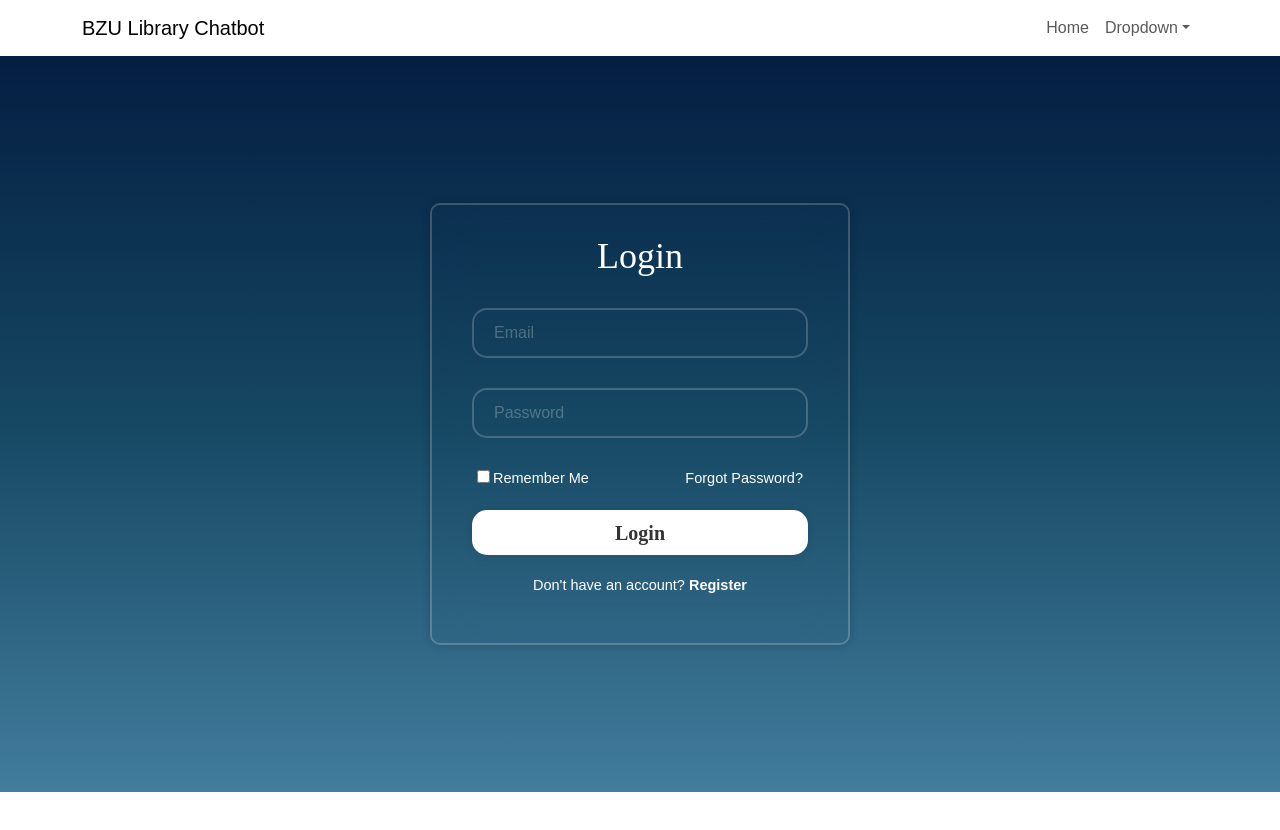
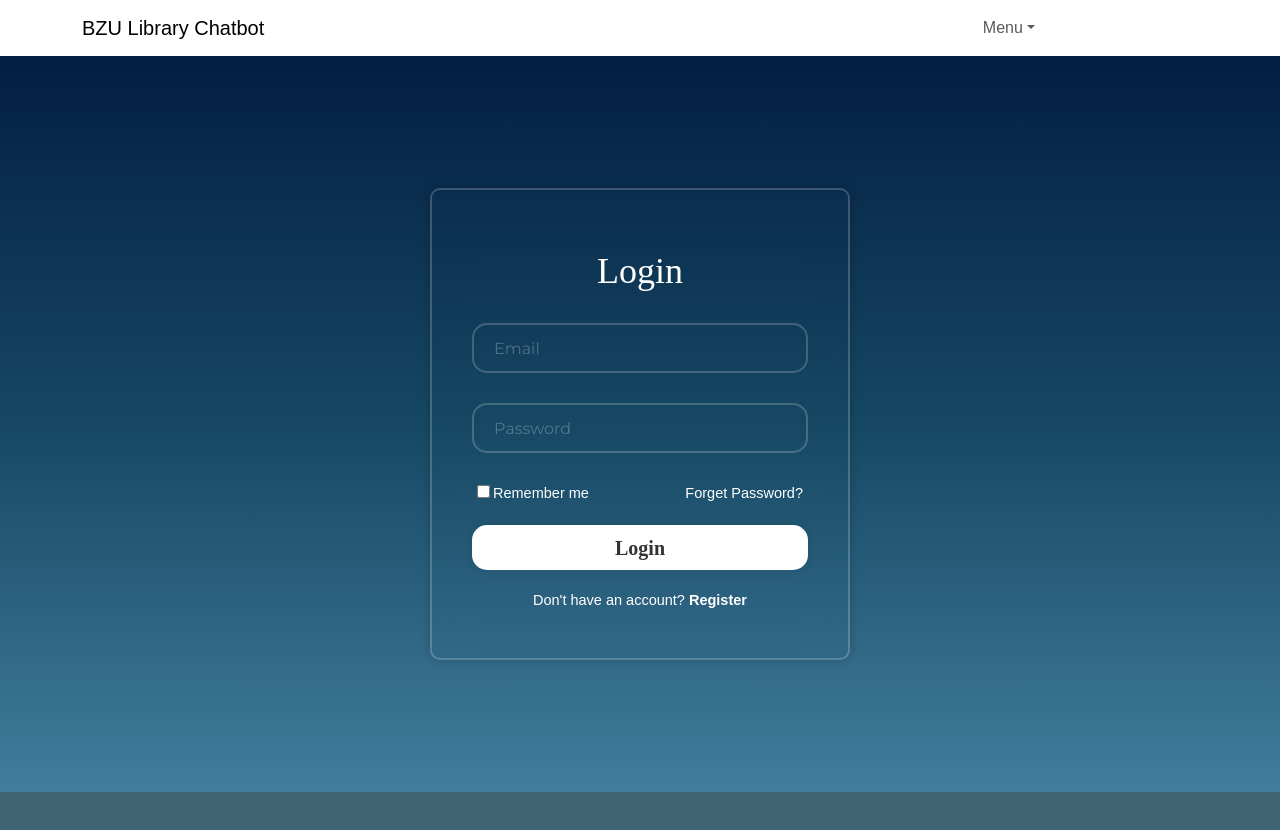
Before and after one commit to BZU-Library-Chatbot/BZU-Chatbot-Frontend, a React (Vite) app: page /login in a window 1280 px wide. Shown: the top 830 px of the page. Before the commit the page ends 800 px from the top, so only its background shows below. Built offline with nearby package versions, Linux system fonts and the light colour scheme.

Commit message:
translating pages to english using i18

```diff
--- /dev/null
+++ b/src/components/web/errorPage/styles.scss
@@ -0,0 +1,173 @@
+@import url("https://fonts.googleapis.com/css?family=Montserrat:400,600,700");
+@import url("https://fonts.googleapis.com/css?family=Catamaran:400,800");
+.error-container {
+  text-align: center;
+  font-size: 180px;
+  font-family: "Catamaran", sans-serif;
+  font-weight: 800;
+  margin: 20px 15px;
+}
+.error-container > span {
+  display: inline-block;
+  line-height: 0.7;
+  position: relative;
+  color: #ffb485;
+}
+.error-container > span {
+  display: inline-block;
+  position: relative;
+  vertical-align: middle;
+}
+.error-container > span:nth-of-type(1) {
+  color: #d1f2a5;
+  animation: colordancing 4s infinite;
+}
+.error-container > span:nth-of-type(3) {
+  color: #f56991;
+  animation: colordancing2 4s infinite;
+}
+.error-container > span:nth-of-type(2) {
+  width: 120px;
+  height: 120px;
+  border-radius: 999px;
+}
+.error-container > span:nth-of-type(2):before,
+.error-container > span:nth-of-type(2):after {
+  border-radius: 0%;
+  content: "";
+  position: absolute;
+  top: 0;
+  left: 0;
+  width: inherit;
+  height: inherit;
+  border-radius: 999px;
+  box-shadow: inset 30px 0 0 rgba(209, 242, 165, 0.4),
+    inset 0 30px 0 rgba(239, 250, 180, 0.4),
+    inset -30px 0 0 rgba(255, 196, 140, 0.4),
+    inset 0 -30px 0 rgba(245, 105, 145, 0.4);
+  animation: shadowsdancing 4s infinite;
+}
+.error-container > span:nth-of-type(2):before {
+  -webkit-transform: rotate(45deg);
+  -moz-transform: rotate(45deg);
+  transform: rotate(45deg);
+}
+
+.screen-reader-text {
+  position: absolute;
+  top: -9999em;
+  left: -9999em;
+}
+@keyframes shadowsdancing {
+  0% {
+    box-shadow: inset 30px 0 0 rgba(209, 242, 165, 0.4),
+      inset 0 30px 0 rgba(239, 250, 180, 0.4),
+      inset -30px 0 0 rgba(255, 196, 140, 0.4),
+      inset 0 -30px 0 rgba(245, 105, 145, 0.4);
+  }
+  25% {
+    box-shadow: inset 30px 0 0 rgba(245, 105, 145, 0.4),
+      inset 0 30px 0 rgba(209, 242, 165, 0.4),
+      inset -30px 0 0 rgba(239, 250, 180, 0.4),
+      inset 0 -30px 0 rgba(255, 196, 140, 0.4);
+  }
+  50% {
+    box-shadow: inset 30px 0 0 rgba(255, 196, 140, 0.4),
+      inset 0 30px 0 rgba(245, 105, 145, 0.4),
+      inset -30px 0 0 rgba(209, 242, 165, 0.4),
+      inset 0 -30px 0 rgba(239, 250, 180, 0.4);
+  }
+  75% {
+    box-shadow: inset 30px 0 0 rgba(239, 250, 180, 0.4),
+      inset 0 30px 0 rgba(255, 196, 140, 0.4),
+      inset -30px 0 0 rgba(245, 105, 145, 0.4),
+      inset 0 -30px 0 rgba(209, 242, 165, 0.4);
+  }
+  100% {
+    box-shadow: inset 30px 0 0 rgba(209, 242, 165, 0.4),
+      inset 0 30px 0 rgba(239, 250, 180, 0.4),
+      inset -30px 0 0 rgba(255, 196, 140, 0.4),
+      inset 0 -30px 0 rgba(245, 105, 145, 0.4);
+  }
+}
+@keyframes colordancing {
+  0% {
+    color: #d1f2a5;
+  }
+  25% {
+    color: #f56991;
+  }
+  50% {
+    color: #ffc48c;
+  }
+  75% {
+    color: #effab4;
+  }
+  100% {
+    color: #d1f2a5;
+  }
+}
+@keyframes colordancing2 {
+  0% {
+    color: #ffc48c;
+  }
+  25% {
+    color: #effab4;
+  }
+  50% {
+    color: #d1f2a5;
+  }
+  75% {
+    color: #f56991;
+  }
+  100% {
+    color: #ffc48c;
+  }
+}
+
+/* demo stuff */
+* {
+  -webkit-box-sizing: border-box;
+  -moz-box-sizing: border-box;
+  box-sizing: border-box;
+}
+body {
+  background-color: #416475;
+  margin-bottom: 50px;
+}
+html,
+button,
+input,
+select,
+textarea {
+  font-family: "Montserrat", Helvetica, sans-serif;
+  color: #92a4ad;
+}
+h1 {
+  text-align: center;
+  margin: 30px 15px;
+}
+.zoom-area {
+  max-width: 490px;
+  margin: 30px auto 30px;
+  font-size: 19px;
+  text-align: center;
+}
+.link-container {
+  text-align: center;
+}
+a.more-link {
+  text-transform: uppercase;
+  font-size: 13px;
+  background-color: #92a4ad;
+  padding: 10px 15px;
+  border-radius: 0;
+  color: #416475;
+  display: inline-block;
+  margin-right: 5px;
+  margin-bottom: 5px;
+  line-height: 1.5;
+  text-decoration: none;
+  margin-top: 50px;
+  letter-spacing: 1px;
+}
--- a/src/components/web/home/Home.tsx
+++ b/src/components/web/home/Home.tsx
@@ -8,6 +8,7 @@ import { useState, useEffect } from "react";
 import { useNavigate, useParams } from "react-router-dom";
 import { fetchSessions, loadMessages, sendMessage } from "./api";
 import authService from "../../../services/authService";
+import { useTranslation } from "react-i18next";
 
 interface FormValues {
   message: string;
@@ -19,6 +20,7 @@ interface ConversationItem {
 }
 
 const Home: React.FC = () => {
+  const { t } = useTranslation();
   const [conversation, setConversation] = useState<ConversationItem[]>([]);
   const [sessionId, setSessionId] = useState<string | null>(null);
   const { id } = useParams<{ id: any }>();
@@ -206,7 +208,7 @@ const Home: React.FC = () => {
               </div>
             </div>
             <p className={HomeCss.info}>
-              © 2023-2024 BZU-Library-Chatbot - All Right Reserved.
+              {t("global.copyRights")}
             </p>
           </div>
         </section>
--- a/src/components/web/login/Login.tsx
+++ b/src/components/web/login/Login.tsx
@@ -9,6 +9,7 @@ import { jwtDecode } from "jwt-decode";
 import { useState, useEffect } from "react";
 import authService from "../../../services/authService";
 import { login } from "./api";
+import { useTranslation } from "react-i18next";
 
 interface FormValues {
   email: string;
@@ -16,6 +17,7 @@ interface FormValues {
 }
 
 const Login: React.FC = () => {
+  const { t } = useTranslation();
   const [isAuth, setIsAuth] = useState(authService.isAuthenticated());
   const navigate = useNavigate();
 
@@ -37,12 +39,12 @@ const Login: React.FC = () => {
 
   const onSubmit = async (user: FormValues) => {
     try {
-      const  data  = await login(user);
+      const data = await login(user);
 
       if (data.message == "success") {
         authService.saveToken(data.token);
         authService.saveRefreshToken(data.refreshToken);
-        toast.success("Login successfully!", {
+        toast.success(`${t("login.loginSuccess")}`, {
           position: "top-center",
           autoClose: 5000,
           hideProgressBar: false,
@@ -81,17 +83,17 @@ const Login: React.FC = () => {
       id: "email",
       type: "email",
       name: "email",
-      title: "User Email",
+      title: `${t("login.email")}`,
+      placeholder: `${t("login.email")}`,
       value: formik.values.email,
-      placeholder: "Email",
       onChange: formik.handleChange,
     },
     {
       id: "password",
       type: "password",
       name: "password",
-      title: "User Password",
-      placeholder: "Password",
+      title: `${t("login.password")}`,
+      placeholder: `${t("login.password")}`,
       value: formik.values.password,
       onChange: formik.handleChange,
     },
@@ -117,28 +119,29 @@ const Login: React.FC = () => {
     <div className={LoginCss.body}>
       <div className={LoginCss.wrapper}>
         <form onSubmit={formik.handleSubmit} action="">
-          <h1>Login</h1>
+          <h1> {t("global.login")} </h1>
           <div className={LoginCss.inputBox}>{renderInputs[0]}</div>
           <div className={LoginCss.inputBox}>{renderInputs[1]}</div>
 
           <div className={LoginCss.rememberForgot}>
             <label>
               <input type="checkbox" />
-              Remember Me
+              {t("login.rememberMe")}
             </label>
-            <a href="#">Forgot Password?</a>
+            <a href="#">{t("login.forgetPassword")}</a>
           </div>
           <button
             type="submit"
             className={LoginCss.btn}
             disabled={!formik.isValid}
           >
-            Login
+            {t("global.login")}
           </button>
 
           <div className={LoginCss.registerLink}>
             <p>
-              Don't have an account? <Link to="/register">Register</Link>
+              {t("login.noAccount")}{" "}
+              <Link to="/register">{t("global.register")}</Link>
             </p>
           </div>
         </form>
--- a/src/components/web/navbar/Navbar.tsx
+++ b/src/components/web/navbar/Navbar.tsx
@@ -4,13 +4,20 @@ import NavbarCss from "./Navbar.module.scss";
 import { SelectButton } from "primereact/selectbutton";
 import languageService from "../../../services/languageService";
 import authService from "../../../services/authService";
+import i18n from "i18next";
+import { useTranslation } from "react-i18next";
 
 const Navbar: React.FC = () => {
+  const { t } = useTranslation();
   const options = ["en", "ar"];
   const [language, setLanguage] = React.useState(options[1]);
 
   useEffect(() => {
-    languageService.saveLanguage(language);
+    const changeLanguage = async () => {
+      languageService.saveLanguage(language);
+      await i18n.changeLanguage(language);
+    };
+    changeLanguage();
   }, [language]);
 
   const renderAuthLinks = () => {
@@ -21,7 +28,7 @@ const Navbar: React.FC = () => {
       <>
         <li>
           <Link className="dropdown-item" to="/register">
-            Register
+            {t("global.register")}
           </Link>
         </li>
         <li>
@@ -29,7 +36,7 @@ const Navbar: React.FC = () => {
         </li>
         <li>
           <Link className="dropdown-item" to="/login">
-            Login
+            {t("global.login")}
           </Link>
         </li>
       </>
@@ -40,8 +47,8 @@ const Navbar: React.FC = () => {
     <>
       <nav className={`navbar navbar-expand-lg ${NavbarCss.bgGrey}`}>
         <div className={`container ${NavbarCss.container}`}>
-          <a className={`navbar-brand`} href="#">
-            BZU Library Chatbot
+          <a className={`navbar-brand`} href="/">
+            {t("global.title")}
           </a>
 
           <button
@@ -60,13 +67,6 @@ const Navbar: React.FC = () => {
               className="collapse navbar-collapse"
               id="navbarSupportedContent"
             >
-              <ul className="navbar-nav ms-auto mb-2 mb-lg-0">
-                <li className="nav-item">
-                  <Link className="nav-link" to="/home">
-                    Home
-                  </Link>
-                </li>
-              </ul>
               <ul className="navbar-nav">
                 <li className="nav-item dropdown">
                   <a
@@ -76,9 +76,17 @@ const Navbar: React.FC = () => {
                     data-bs-toggle="dropdown"
                     aria-expanded="false"
                   >
-                    Dropdown
+                    {t("navbar.menu")}
                   </a>
                   <ul className="dropdown-menu">
+                    <li className="nav-item">
+                      <Link className="dropdown-item" to="/home">
+                        {t("global.home")}
+                      </Link>
+                    </li>
+                    <li>
+                      <hr className="dropdown-divider" />
+                    </li>
                     {renderAuthLinks()}
                     <li>
                       <hr className="dropdown-divider" />
--- a/src/components/web/register/Register.tsx
+++ b/src/components/web/register/Register.tsx
@@ -6,6 +6,7 @@ import { registerSchema } from "../validation/validate";
 import RegisterCss from "./Register.module.scss";
 import { Link } from "react-router-dom";
 import { register } from "./api";
+import { useTranslation } from "react-i18next";
 
 interface FormValues {
   userName: string;
@@ -15,6 +16,7 @@ interface FormValues {
 }
 
 const Register: React.FC = () => {
+  const { t } = useTranslation();
   const initialValues: FormValues = {
     userName: "",
     email: "",
@@ -27,9 +29,7 @@ const Register: React.FC = () => {
       const data = await register(user);
       if (data.data.message == "success") {
         formik.resetForm();
-        toast.success(
-          "Account created successfully! Please verify your email to login!",
-          {
+        toast.success(`${t("register.registerSuccess")}`, {
           position: "top-center",
           autoClose: false,
           hideProgressBar: false,
@@ -39,8 +39,7 @@ const Register: React.FC = () => {
           progress: undefined,
           theme: "light",
           transition: Bounce,
-          }
-        );
+        });
       }
     } catch (e: any) {
       toast.error(e.response.data.error.split("\n")[0], {
@@ -68,8 +67,8 @@ const Register: React.FC = () => {
       id: "username",
       type: "text",
       name: "userName",
-      title: "User Name",
-      placeholder: "Username",
+      title: `${t("register.username")}`,
+      placeholder: `${t("register.username")}`,
       value: formik.values.userName,
       onChange: formik.handleChange,
     },
@@ -77,8 +76,8 @@ const Register: React.FC = () => {
       id: "email",
       type: "email",
       name: "email",
-      placeholder: "Email",
-      title: "User Email",
+      placeholder: `${t("register.email")}`,
+      title: `${t("register.email")}`,
       value: formik.values.email,
       onChange: formik.handleChange,
     },
@@ -86,8 +85,8 @@ const Register: React.FC = () => {
       id: "password",
       type: "password",
       name: "password",
-      placeholder: "Password",
-      title: "User Password",
+      placeholder: `${t("register.password")}`,
+      title: `${t("register.password")}`,
       value: formik.values.password,
       onChange: formik.handleChange,
     },
@@ -95,8 +94,8 @@ const Register: React.FC = () => {
       id: "cPassword",
       type: "password",
       name: "cPassword",
-      placeholder: "Confirm password",
-      title: "Confirm Password",
+      placeholder: `${t("register.confirmPassword")}`,
+      title: `${t("register.confirmPassword")}`,
       value: formik.values.cPassword,
       onChange: formik.handleChange,
     },
@@ -122,7 +121,7 @@ const Register: React.FC = () => {
     <div className={RegisterCss.body}>
       <div className={RegisterCss.wrapper}>
         <form onSubmit={formik.handleSubmit} action="">
-          <h1>Register</h1>
+          <h1>{t("global.register")}</h1>
           <div className={RegisterCss.inputBox}>{renderInputs[0]}</div>
           <div className={RegisterCss.inputBox}>{renderInputs[1]}</div>
           <div className={RegisterCss.inputBox}>{renderInputs[2]}</div>
@@ -133,12 +132,13 @@ const Register: React.FC = () => {
             className={RegisterCss.btn}
             disabled={!formik.isValid}
           >
-            Register
+            {t("global.register")}
           </button>
 
           <div className={RegisterCss.loginLink}>
             <p>
-              Already have an account? <Link to="/login">Login</Link>
+              {t("register.alreadyHaveAccount")}
+              <Link to="/login">{t("global.login")}</Link>
             </p>
           </div>
         </form>
--- a/src/i18n/translationFiles/english.ts
+++ b/src/i18n/translationFiles/english.ts
@@ -1,10 +1,42 @@
 const English = {
-  pages: {},
-  login: {},
+  admin: {},
   home: {},
-  sidebar: {},
-  global: {},
-  errorPage: {},
+  login: {
+    email: "Email",
+    password: "Password",
+    rememberMe: "Remember me",
+    forgetPassword: "Forget Password?",
+    noAccount: "Don't have an account?",
+    loginSuccess: "Login Successful!",
+  },
+  register: {
+    username: "Username",
+    email: "Email",
+    password: "Password",
+    confirmPassword: "Confirm Password",
+    alreadyHaveAccount: "Already have an account?",
+    registerSuccess:
+      "Account created successfully! Please verify your email to login!",
+  },
+  navbar: {
+    menu: "Menu",
+  },
+  sidebar: {
+    newChat: "New Chat",
+    logout: "Logout",
+  },
+  global: {
+    login: "Login",
+    register: "Register",
+    copyRights: "© 2023-2024 BZU-Library-Chatbot - All Right Reserved.",
+    title: "BZU Library Chatbot",
+    home: "Home",
+  },
+  errorPage: {
+    header: "404 Error Page",
+    body: "Sorry, the page you are looking for could not be found.",
+    backToHome: "Back to home",
+  },
 };
 
 export default English;
--- a/src/layouts/routes.tsx
+++ b/src/layouts/routes.tsx
@@ -4,6 +4,7 @@ import Register from "../components/web/register/Register.tsx";
 import Home from "../components/web/home/Home.tsx";
 import Admin from "../components/web/admin/Admin.tsx";
 import Login from "../components/web/login/Login.tsx";
+import ErrorPage from "../components/web/errorPage/index.tsx";
 
 const Router = () => {
   const routes = [
@@ -38,7 +39,7 @@ const Router = () => {
 
         {
           path: "*",
-          element: <h2>Page Not Found -- web</h2>,
+          element: <ErrorPage />,
         },
       ],
     },
--- a/src/main.tsx
+++ b/src/main.tsx
@@ -6,6 +6,10 @@ import "react-toastify/dist/ReactToastify.css";
 import App from "./App.tsx";
 import "./index.css";
 import { BrowserRouter } from "react-router-dom";
+import "./i18n/config";
+import i18 from "i18next";
+
+i18.init();
 
 ReactDOM.createRoot(document.getElementById("root")!).render(
   <BrowserRouter>
```
Also changed, not shown: src/App.tsx (+8 -3 lines), src/components/web/errorPage/index.tsx (added, +28 -0 lines), src/components/web/sidebar/Sidebar.tsx (+6 -3 lines), src/i18n/translationFiles/arabic.ts (indentation only). Lines whose indentation alone changed are shown as unchanged.
